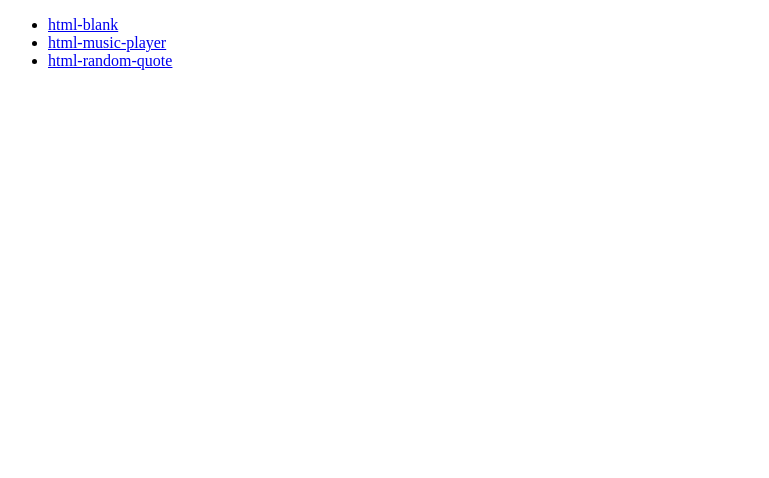
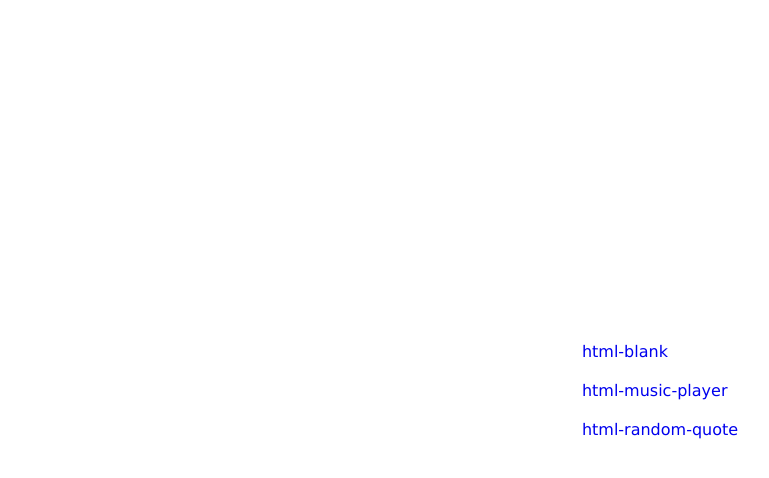
Before and after one commit to victorlin/apps, a plain HTML site: page index.html in a window 1280 px wide. Shown: the whole page, without its empty margins (0-769 px from the left). Drawn offline with Linux system fonts and the light colour scheme.

Commit message:
Add styling to index page

```diff
--- a/index.html
+++ b/index.html
@@ -13,4 +13,24 @@
 </ul>
 </body>
 
+<style>
+    body {
+        height: 100vh;
+        margin: 0;
+        display: flex;
+        justify-content: center;
+        align-items: center;
+    }
+
+    ul > li {
+        list-style: none;
+        margin-bottom: 20px;
+    }
+
+    a {
+        text-decoration: none;
+        font-family: Verdana, Geneva, Tahoma, sans-serif;
+    }
+</style>
+
 </html>
```
